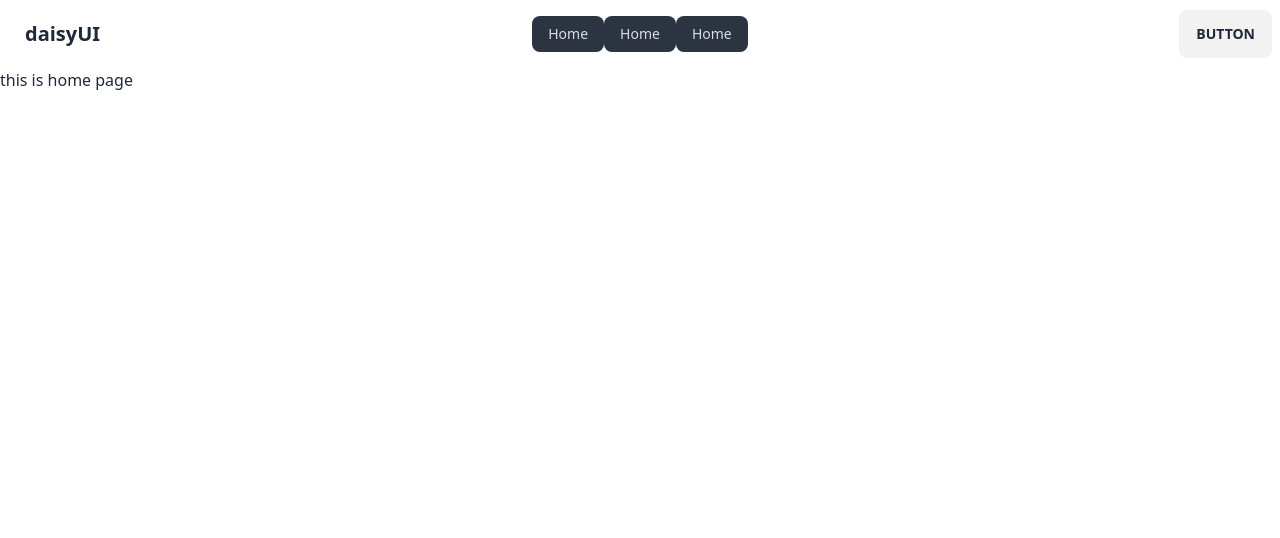
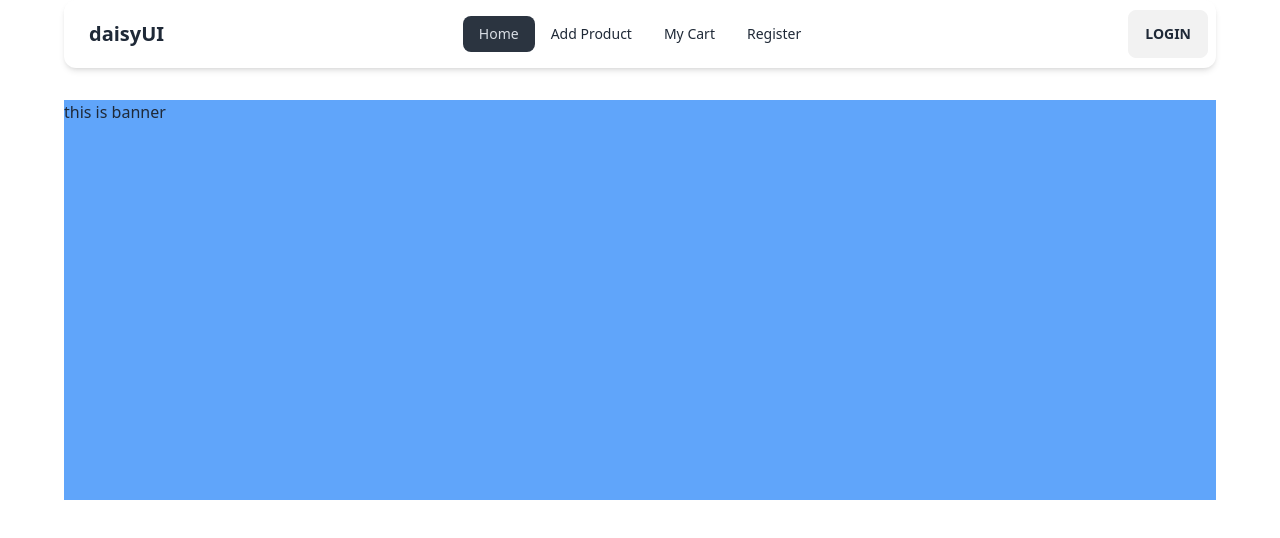
Before and after one commit to Farhad-Hossain-45/brand-client, a React (Vite) app: page / in a window 1280 px wide. Shown: the top 538 px of the page. Built offline with nearby package versions, Linux system fonts and the light colour scheme.

Commit message:
added navbar with responsive

```diff
--- a/src/Layout/Layout.jsx
+++ b/src/Layout/Layout.jsx
@@ -6,8 +6,10 @@ import Navbar from '../components/Navbar/Navbar';
 const Layout = () => {
     return (
         <div>
+            <div className='max-w-6xl mx-auto'>
             <Navbar></Navbar>
             <Outlet></Outlet>
+            </div>
         </div>
     );
 };
--- /dev/null
+++ b/src/Pages/AddProduct/AddProduct.jsx
@@ -0,0 +1,12 @@
+/* eslint-disable no-unused-vars */
+import React from 'react';
+
+const AddProduct = () => {
+    return (
+        <div>
+            <h2>this is add product page</h2>
+        </div>
+    );
+};
+
+export default AddProduct;
--- a/src/Pages/Home/Home.jsx
+++ b/src/Pages/Home/Home.jsx
@@ -1,10 +1,12 @@
 /* eslint-disable no-unused-vars */
 import React from 'react';
+import Banner from '../../components/Banner/Banner';
 
 const Home = () => {
     return (
         <div>
-            <h2>this is home page</h2>
+            {/* <h2>this is home page</h2> */}
+            <Banner></Banner>
         </div>
     );
 };
--- /dev/null
+++ b/src/Pages/Login/Login.jsx
@@ -0,0 +1,12 @@
+/* eslint-disable no-unused-vars */
+import React from 'react';
+
+const Login = () => {
+    return (
+        <div>
+            <h2>this is login page</h2>
+        </div>
+    );
+};
+
+export default Login;
--- /dev/null
+++ b/src/Pages/MyCart/MyCart.jsx
@@ -0,0 +1,12 @@
+/* eslint-disable no-unused-vars */
+import React from 'react';
+
+const MyCart = () => {
+    return (
+        <div>
+            <h2>this is my card page</h2>
+        </div>
+    );
+};
+
+export default MyCart;
--- /dev/null
+++ b/src/Pages/Register/Register.jsx
@@ -0,0 +1,12 @@
+/* eslint-disable no-unused-vars */
+import React from 'react';
+
+const Register = () => {
+    return (
+        <div>
+            <h2>this is register page</h2>
+        </div>
+    );
+};
+
+export default Register;
--- /dev/null
+++ b/src/components/Banner/Banner.jsx
@@ -0,0 +1,12 @@
+/* eslint-disable no-unused-vars */
+import React from 'react';
+
+const Banner = () => {
+    return (
+        <div className='h-[50vh] bg-blue-400 mt-8'>
+            <h2>this is banner</h2>
+        </div>
+    );
+};
+
+export default Banner;
--- /dev/null
+++ b/src/components/Footer/Footer.jsx
@@ -0,0 +1,12 @@
+/* eslint-disable no-unused-vars */
+import React from 'react';
+
+const Footer = () => {
+    return (
+        <div>
+
+        </div>
+    );
+};
+
+export default Footer;
--- a/src/components/Navbar/Navbar.jsx
+++ b/src/components/Navbar/Navbar.jsx
@@ -1,15 +1,16 @@
 /* eslint-disable no-unused-vars */
 import React from 'react';
-import { NavLink } from 'react-router-dom';
+import { Link, NavLink } from 'react-router-dom';
 
 const Navbar = () => {
     const links = <>
         <li><NavLink to="/">Home</NavLink></li>
-        <li><NavLink to="/">Home</NavLink></li>
-        <li><NavLink to="/">Home</NavLink></li>
+        <li><NavLink to="/addproduct">Add Product</NavLink></li>
+        <li><NavLink to="/cart">My Cart</NavLink></li>
+        <li><NavLink to="/register">Register</NavLink></li>
     </>
     return (
-        <div className="navbar bg-base-100">
+        <div className="navbar bg-base-100 shadow-md rounded-xl">
   <div className="navbar-start">
     <div className="dropdown">
       <label tabIndex={0} className="btn btn-ghost lg:hidden">
@@ -27,7 +28,7 @@ const Navbar = () => {
     </ul>
   </div>
   <div className="navbar-end">
-    <a className="btn">Button</a>
+    <button className='btn'> <Link to="/login">Login</Link> </button>
   </div>
 </div>
     );
```
Also changed, not shown: src/Router/Router.jsx (+20 -0 lines).
